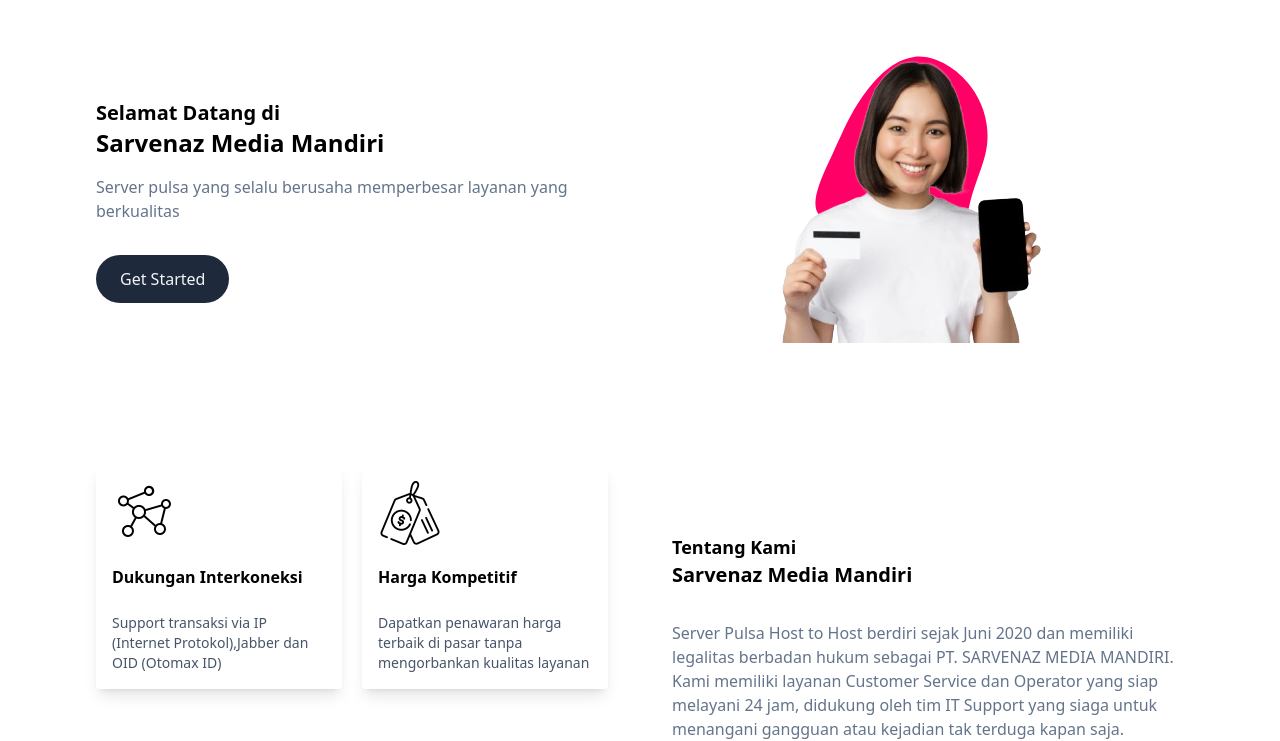
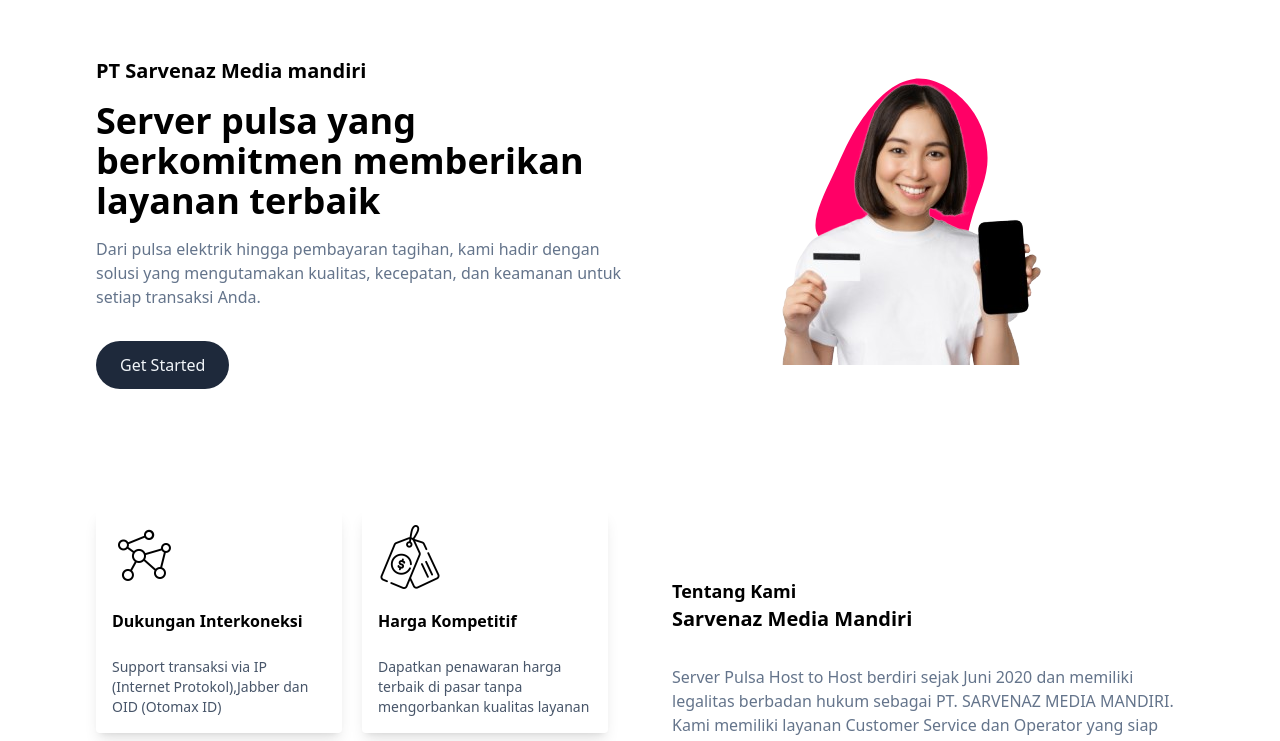
Before and after one commit to mazfaa/sarvenaz-v1.0, a website: page index.html in a window 1280 px wide. Shown: the part 91-832 px from the top of the page. Drawn offline with Linux system fonts and the light colour scheme.

Commit message:
Add text to hero section

```diff
--- a/index.html
+++ b/index.html
@@ -45,10 +45,16 @@
       <section id="hero" class="pt-12"></section>
         <div class="container px-12 lg:px-24 lg:flex lg:items-center lg:justify-between">
           <div class="left-hero lg:w-1/2">
-            <p class="font-semibold text-xl">Selamat Datang di</p>
-            <h1 class="font-bold text-2xl mb-4">Sarvenaz Media Mandiri</h1>
-            <p class="text-slate-500 font-base">
-              Server pulsa yang selalu berusaha memperbesar layanan yang berkualitas
+            <p class="font-semibold text-xl lg:hidden">Selamat Datang di</p>
+            <h1 class="font-bold text-2xl mb-4 lg:hidden">Sarvenaz Media Mandiri</h1>
+            <p class="text-slate-500 font-base lg:hidden">
+              Server pulsa yang berkomitmen memberikan layanan terbaik
+            </p>
+
+            <p class="font-semibold text-xl mb-4 hidden lg:block">PT Sarvenaz Media mandiri</p>
+            <h1 class="font-bold text-4xl mb-4 hidden lg:block">Server pulsa yang berkomitmen memberikan layanan terbaik</h1>
+            <p class="text-slate-500 font-base hidden lg:block">
+              Dari pulsa elektrik hingga pembayaran tagihan, kami hadir dengan solusi yang mengutamakan kualitas, kecepatan, dan keamanan untuk setiap transaksi Anda.
             </p>
 
             <button
```
Also changed, not shown: src/output.css.
